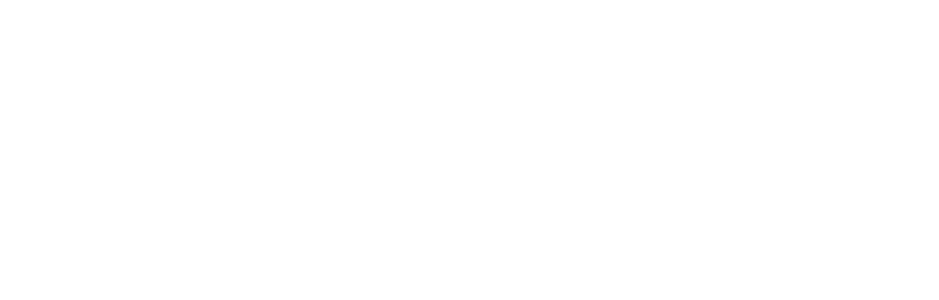
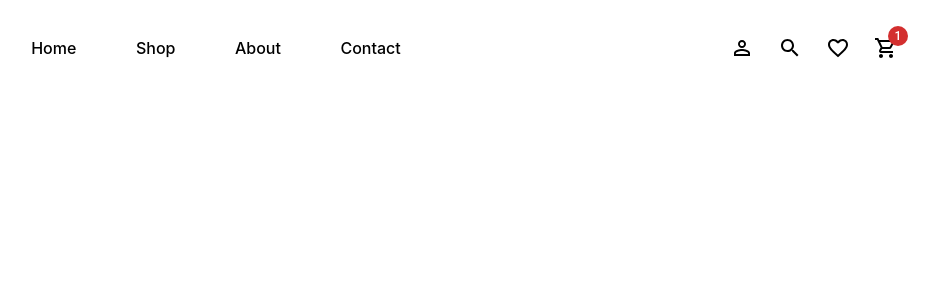
Before and after one commit to MalakMelhem/e-commerce-furniture, a React (Create React App) app: page / in a window 1280 px wide. Shown: the top 300 px of the page, without its empty margins (310-1249 px from the left). Built offline with nearby package versions, Linux system fonts and the light colour scheme.

Commit message:
added the navbar

```diff
--- a/package.json
+++ b/package.json
@@ -5,6 +5,7 @@
   "dependencies": {
     "@emotion/react": "^11.11.0",
     "@emotion/styled": "^11.11.0",
+    "@mui/icons-material": "^5.11.16",
     "@mui/material": "^5.13.0",
     "@testing-library/jest-dom": "^5.16.5",
     "@testing-library/react": "^13.4.0",
--- /dev/null
+++ b/src/components/MuiDrawer/MuiDrawer.js
@@ -0,0 +1,46 @@
+import React from 'react';
+import { Drawer } from "@mui/material";
+import { useState } from 'react';
+import MenuIcon from '@mui/icons-material/Menu';
+import Box from '@mui/material/Box';
+import { NavLink } from 'react-router-dom';
+import IconButton from '@mui/material/IconButton';
+import style from './MuiDrawer.module.css';
+import HomeOutlinedIcon from '@mui/icons-material/HomeOutlined';
+import StorefrontOutlinedIcon from '@mui/icons-material/StorefrontOutlined';
+import InfoOutlinedIcon from '@mui/icons-material/InfoOutlined';
+import CallOutlinedIcon from '@mui/icons-material/CallOutlined';
+import ShoppingCartOutlinedIcon from '@mui/icons-material/ShoppingCartOutlined';
+import PersonOutlineOutlinedIcon from '@mui/icons-material/PersonOutlineOutlined';
+
+const MuiDrawer = () => {
+
+    const [isDrawerOpen, setIsDrawerOpen] = useState(false);
+    return (
+        <>
+            <IconButton
+                size="large"
+                edge="start"
+                color="#000000"
+                aria-label="open drawer"
+                onClick={()=>setIsDrawerOpen(true)}
+                sx={{ mr: 2, display: { xs: 'flex', md: 'none ' } }}
+            >
+                <MenuIcon />
+            </IconButton>
+            <Drawer anchor='left' open={isDrawerOpen} onClose={() => setIsDrawerOpen(false)}>
+                <Box component="div" className={style.navlink} p={2} pl={4} width='250px' textAlign="left" >
+                    <NavLink to="/"><HomeOutlinedIcon className={style.navIcon} />Home</NavLink>
+                    <NavLink to="/"><StorefrontOutlinedIcon className={style.navIcon} />Shop</NavLink>
+                    <NavLink to="/"><InfoOutlinedIcon className={style.navIcon}/>About</NavLink>
+                    <NavLink to="/"><CallOutlinedIcon className={style.navIcon}/>Contact</NavLink>
+                    <NavLink to="/"><PersonOutlineOutlinedIcon className={style.navIcon}/>My Account</NavLink>
+                    <NavLink to="/"><ShoppingCartOutlinedIcon className={style.navIcon}/>Cart</NavLink>
+                </Box>
+
+            </Drawer>
+        </>
+    )
+}
+
+export default MuiDrawer;
--- /dev/null
+++ b/src/components/MuiDrawer/MuiDrawer.module.css
@@ -0,0 +1,23 @@
+.navlink{
+    display: flex;
+    flex-direction: column;
+    justify-content: center;
+    margin-top: 2em;
+    padding: 1em;
+    font-size: 20px;
+    opacity: 0.8;
+}
+.navlink a{
+    text-decoration: none;
+    color: black;
+    font-weight: 500;
+    display: flex;
+    align-items: center;
+    padding-bottom: 0.5em;
+}
+.navIcon{
+    display: flex;
+    flex-direction: column;
+    padding-right: 0.5em;
+    font-size: 20px;
+}
--- /dev/null
+++ b/src/components/Navbar/Navbar.js
@@ -0,0 +1,74 @@
+import * as React from 'react';
+import AppBar from '@mui/material/AppBar';
+import Box from '@mui/material/Box';
+import Toolbar from '@mui/material/Toolbar';
+import IconButton from '@mui/material/IconButton';
+import Badge from '@mui/material/Badge';
+import ShoppingCartOutlinedIcon from '@mui/icons-material/ShoppingCartOutlined';
+import FavoriteBorderOutlinedIcon from '@mui/icons-material/FavoriteBorderOutlined';
+import SearchOutlinedIcon from '@mui/icons-material/SearchOutlined';
+import PersonOutlineOutlinedIcon from '@mui/icons-material/PersonOutlineOutlined';
+import { NavLink } from 'react-router-dom';
+import style from './Navbar.module.css';
+import MuiDrawer from '../MuiDrawer/MuiDrawer';
+import NavbarSearch from '../NavbarSearch/NavbarSearch';
+import {useNavigate} from "react-router-dom";
+
+const Navbar = () => {
+    return (
+        <PrimarySearchAppBar />
+    )
+}
+export default Navbar;
+
+
+function PrimarySearchAppBar() {
+    const navigate = useNavigate();
+    return (
+        <Box sx={{ flexGrow: 1, pt: 2 }}>
+            <AppBar position="static" sx={{ background: 'transparent', boxShadow: 0 }}>
+                <Toolbar sx={{ display: 'flex', justifyContent: 'space-between' }}>
+                    <MuiDrawer />
+                    <Box component="div" className={style.navlink} sx={{ display: { xs: 'none', md: 'flex ' } }}>
+                        <NavLink to="/">Home</NavLink>
+                        <NavLink to="/">Shop</NavLink>
+                        <NavLink to="/">About</NavLink>
+                        <NavLink to="/">Contact</NavLink>
+                    </Box>
+                    <NavbarSearch />
+                    <Box sx={{ display: { xs: 'none', md: 'flex' }, color: "#000000", mr: 6 }}>
+                        <IconButton size="large"
+                            aria-label="account of current user"
+                            aria-controls='primary-search-account-menu'
+                            aria-haspopup="true"
+                            color="inherit"
+                            onClick={()=>navigate("/")}
+                        >
+                            <PersonOutlineOutlinedIcon />
+                        </IconButton>
+                        <IconButton size="large" color="inherit">
+                            <SearchOutlinedIcon />
+                        </IconButton>
+                        <IconButton
+                            size="large"
+                            aria-label="show 17 new notifications"
+                            color="inherit"
+                        >
+                            <FavoriteBorderOutlinedIcon />
+                        </IconButton>
+                        <IconButton
+                            size="large"
+                            color="inherit"
+                            edge="end"
+                            onClick={()=>navigate("/")}
+                        >
+                            <Badge badgeContent={1} color="error">
+                                <ShoppingCartOutlinedIcon />
+                            </Badge>
+                        </IconButton>
+                    </Box>
+                </Toolbar>
+            </AppBar>
+        </Box>
+    );
+}
--- /dev/null
+++ b/src/components/Navbar/Navbar.module.css
@@ -0,0 +1,12 @@
+.navlink{
+    margin: auto;
+    width: 30%;
+    display: flex;
+    justify-content: space-between;
+}
+.navlink a{
+    color: black;
+    font-weight: 500;
+    font-size: 16px;
+    text-decoration: none;
+}
--- /dev/null
+++ b/src/components/NavbarSearch/NavbarSearch.js
@@ -0,0 +1,66 @@
+import React from 'react'
+import { styled, alpha } from '@mui/material/styles';
+import InputBase from '@mui/material/InputBase';
+import SearchIcon from '@mui/icons-material/Search';
+
+const Search = styled('div')(({ theme }) => ({
+    position: 'relative',
+    borderRadius: theme.shape.borderRadius,
+    backgroundColor: alpha(theme.palette.common.white, 0.15),
+    '&:hover': {
+        backgroundColor: alpha(theme.palette.common.white, 0.25),
+    },
+    marginRight: theme.spacing(2),
+    marginLeft: 0,
+    width: '100%',
+    [theme.breakpoints.up('sm')]: {
+        marginLeft: theme.spacing(3),
+        width: 'auto',
+        color: '#000000',
+    },
+}));
+
+const SearchIconWrapper = styled('div')(({ theme }) => ({
+    padding: theme.spacing(0, 2),
+    height: '100%',
+    position: 'absolute',
+    pointerEvents: 'none',
+    display: 'flex',
+    alignItems: 'center',
+    justifyContent: 'center',
+    color: '#000000',
+}));
+
+const StyledInputBase = styled(InputBase)(({ theme }) => ({
+    color: 'inherit',
+    '& .MuiInputBase-input': {
+        padding: theme.spacing(1, 1, 1, 0),
+        // vertical padding + font size from searchIcon
+        paddingLeft: `calc(1em + ${theme.spacing(4)})`,
+        transition: theme.transitions.create('width'),
+        width: '100%',
+        color: '#000000',
+        [theme.breakpoints.up('md')]: {
+            width: '20ch',
+
+        },
+    },
+}));
+
+const NavbarSearch = () => {
+    return (
+        <>
+            <Search sx={{ display: { xs: 'flex', md: 'none' } }}>
+                <SearchIconWrapper>
+                    <SearchIcon />
+                </SearchIconWrapper>
+                <StyledInputBase
+                    placeholder="Search…"
+                    inputProps={{ 'aria-label': 'search' }}
+                />
+            </Search>
+        </>
+    )
+}
+
+export default NavbarSearch;
--- a/src/pages/Layout.js
+++ b/src/pages/Layout.js
@@ -1,11 +1,11 @@
 import { Outlet} from "react-router-dom";
 import React from 'react';
-
+import Navbar from '../components/Navbar/Navbar';
 
 const Layout = () => {
   return (
     <>
-      {/* <Navbar /> */}
+      <Navbar />
       <Outlet />
       {/* <Footer /> */}
     </>
```
Also changed, not shown: 1 other file (tests, documents, lock files or other folders).
